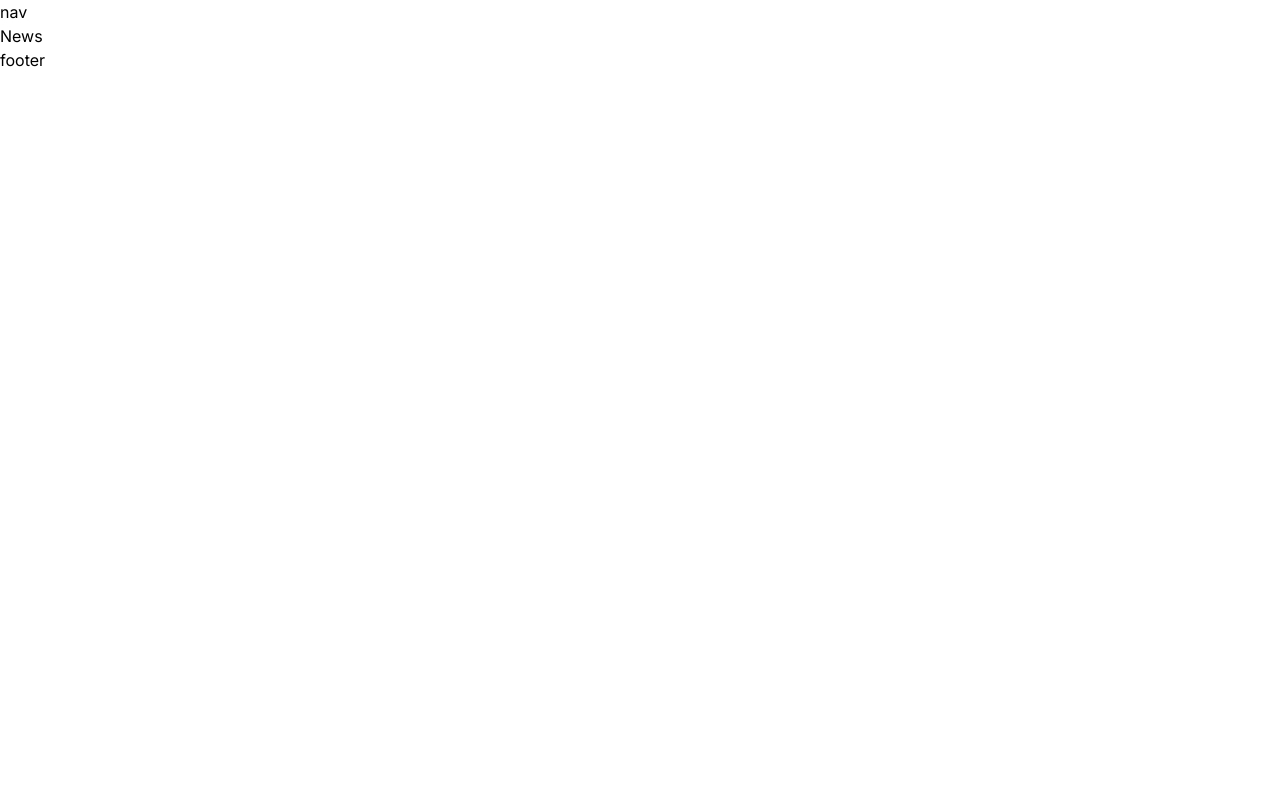
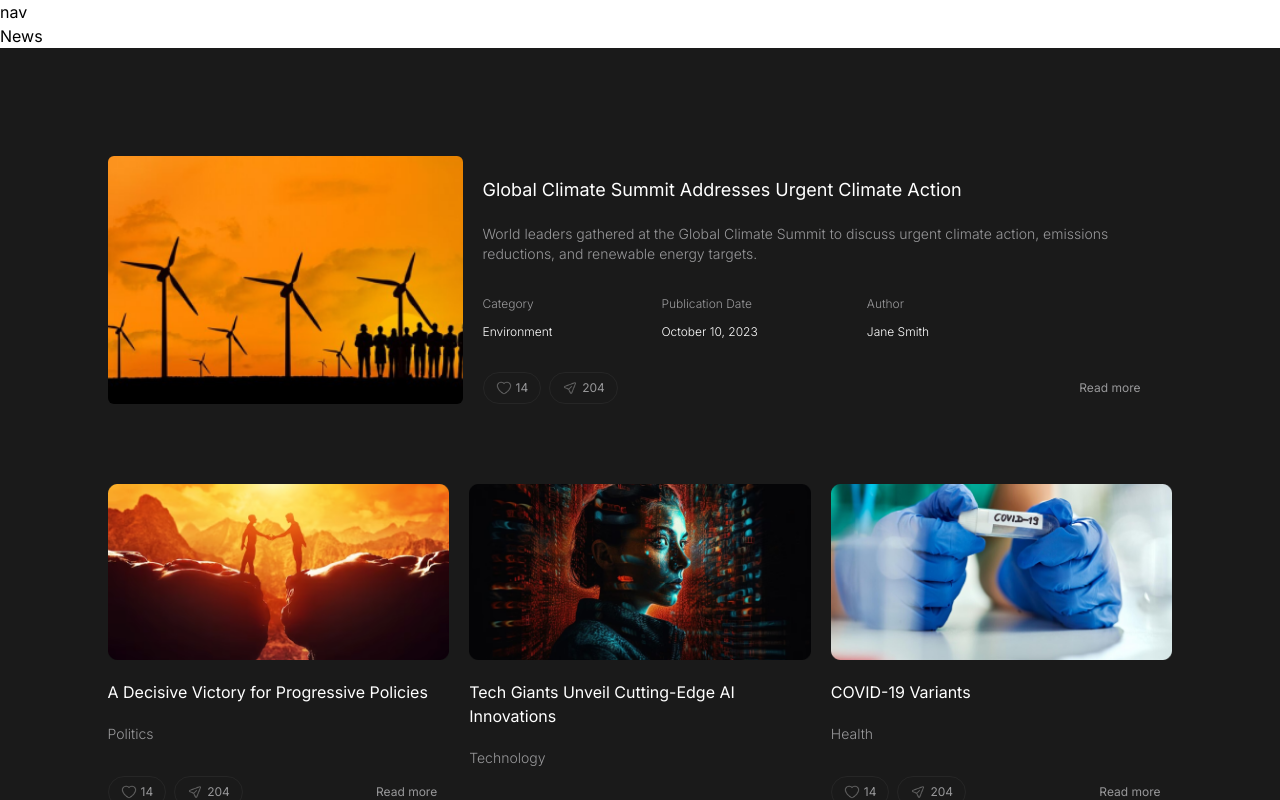
Before and after one commit to Batoul7/Graduation-Project, a React (Vite) app: page /news in a window 1280 px wide. Shown: the top 800 px of the page. Built offline with nearby package versions, Linux system fonts and the light colour scheme.

Commit message:
Latest Blogs Component

```diff
--- a/src/App.css
+++ b/src/App.css
@@ -554,48 +554,38 @@ video {
   display: none;
 }
 
-.fixed {
-  position: fixed;
+.container {
+  width: 100%;
 }
 
-.absolute {
-  position: absolute;
+@media (min-width: 640px) {
+  .container {
+    max-width: 640px;
+  }
 }
 
-.relative {
-  position: relative;
+@media (min-width: 768px) {
+  .container {
+    max-width: 768px;
+  }
 }
 
-.left-1\/2 {
-  left: 50%;
+@media (min-width: 1024px) {
+  .container {
+    max-width: 1024px;
+  }
 }
 
-.top-0 {
-  top: 0px;
+@media (min-width: 1280px) {
+  .container {
+    max-width: 1280px;
+  }
 }
 
-.top-1\/2 {
-  top: 50%;
-}
-
-.left-0 {
-  left: 0px;
-}
-
-.right-6 {
-  right: 1.5rem;
-}
-
-.top-6 {
-  top: 1.5rem;
-}
-
-.z-40 {
-  z-index: 40;
-}
-
-.z-50 {
-  z-index: 50;
+@media (min-width: 1536px) {
+  .container {
+    max-width: 1536px;
+  }
 }
 
 .col-span-3 {
@@ -607,16 +597,24 @@ video {
   margin-right: auto;
 }
 
+.mb-10 {
+  margin-bottom: 2.5rem;
+}
+
+.mt-5 {
+  margin-top: 1.25rem;
+}
+
+.mt-8 {
+  margin-top: 2rem;
+}
+
 .mt-\[-22px\] {
   margin-top: -22px;
 }
 
 .mt-\[27px\] {
   margin-top: 27px;
-}
-
-.mt-6 {
-  margin-top: 1.5rem;
 }
 
 .flex {
@@ -627,16 +625,32 @@ video {
   display: grid;
 }
 
-.hidden {
-  display: none;
+.h-4 {
+  height: 1rem;
 }
 
-.h-screen {
-  height: 100vh;
+.h-auto {
+  height: auto;
 }
 
-.w-\[168px\] {
-  width: 168px;
+.h-full {
+  height: 100%;
+}
+
+.max-h-\[350px\] {
+  max-height: 350px;
+}
+
+.max-h-\[400px\] {
+  max-height: 400px;
+}
+
+.min-h-\[400px\] {
+  min-height: 400px;
+}
+
+.w-4 {
+  width: 1rem;
 }
 
 .w-fit {
@@ -648,30 +662,6 @@ video {
   width: 100%;
 }
 
-.w-\[120px\] {
-  width: 120px;
-}
-
-.-translate-x-2\/4 {
-  --tw-translate-x: -50%;
-  transform: translate(var(--tw-translate-x), var(--tw-translate-y)) rotate(var(--tw-rotate)) skewX(var(--tw-skew-x)) skewY(var(--tw-skew-y)) scaleX(var(--tw-scale-x)) scaleY(var(--tw-scale-y));
-}
-
-.-translate-x-full {
-  --tw-translate-x: -100%;
-  transform: translate(var(--tw-translate-x), var(--tw-translate-y)) rotate(var(--tw-rotate)) skewX(var(--tw-skew-x)) skewY(var(--tw-skew-y)) scaleX(var(--tw-scale-x)) scaleY(var(--tw-scale-y));
-}
-
-.-translate-y-2\/4 {
-  --tw-translate-y: -50%;
-  transform: translate(var(--tw-translate-x), var(--tw-translate-y)) rotate(var(--tw-rotate)) skewX(var(--tw-skew-x)) skewY(var(--tw-skew-y)) scaleX(var(--tw-scale-x)) scaleY(var(--tw-scale-y));
-}
-
-.translate-x-0 {
-  --tw-translate-x: 0px;
-  transform: translate(var(--tw-translate-x), var(--tw-translate-y)) rotate(var(--tw-rotate)) skewX(var(--tw-skew-x)) skewY(var(--tw-skew-y)) scaleX(var(--tw-scale-x)) scaleY(var(--tw-scale-y));
-}
-
 .grid-cols-1 {
   grid-template-columns: repeat(1, minmax(0, 1fr));
 }
@@ -680,8 +670,24 @@ video {
   flex-direction: column;
 }
 
+.flex-wrap {
+  flex-wrap: wrap;
+}
+
+.items-start {
+  align-items: flex-start;
+}
+
 .items-center {
   align-items: center;
+}
+
+.items-stretch {
+  align-items: stretch;
+}
+
+.justify-start {
+  justify-content: flex-start;
 }
 
 .justify-center {
@@ -692,20 +698,28 @@ video {
   justify-content: space-between;
 }
 
+.gap-1 {
+  gap: 0.25rem;
+}
+
 .gap-10 {
   gap: 2.5rem;
+}
+
+.gap-2 {
+  gap: 0.5rem;
 }
 
 .gap-3 {
   gap: 0.75rem;
 }
 
+.gap-5 {
+  gap: 1.25rem;
+}
+
 .gap-\[7px\] {
   gap: 7px;
-}
-
-.gap-6 {
-  gap: 1.5rem;
 }
 
 .divide-x > :not([hidden]) ~ :not([hidden]) {
@@ -733,29 +747,25 @@ video {
   border-radius: 9999px;
 }
 
-.rounded-rad-10 {
-  border-radius: 10px;
+.rounded-lg {
+  border-radius: 0.5rem;
+}
+
+.rounded-md {
+  border-radius: 0.375rem;
 }
 
 .rounded-xl {
   border-radius: 0.75rem;
 }
 
-.rounded-lg {
-  border-radius: 0.5rem;
-}
-
 .border {
   border-width: 1px;
 }
 
-.border-b-2 {
-  border-bottom-width: 2px;
-}
-
-.border-myprimary-dark-20 {
+.border-\[\#262626\] {
   --tw-border-opacity: 1;
-  border-color: rgb(51 51 51 / var(--tw-border-opacity, 1));
+  border-color: rgb(38 38 38 / var(--tw-border-opacity, 1));
 }
 
 .border-neutral-800 {
@@ -763,8 +773,9 @@ video {
   border-color: rgb(38 38 38 / var(--tw-border-opacity, 1));
 }
 
-.border-transparent {
-  border-color: transparent;
+.bg-\[\#1A1A1A\] {
+  --tw-bg-opacity: 1;
+  background-color: rgb(26 26 26 / var(--tw-bg-opacity, 1));
 }
 
 .bg-myprimary-dark-08 {
@@ -777,51 +788,23 @@ video {
   background-color: rgb(26 26 26 / var(--tw-bg-opacity, 1));
 }
 
-.bg-myprimary-yellow-55 {
-  --tw-bg-opacity: 1;
-  background-color: rgb(255 209 26 / var(--tw-bg-opacity, 1));
+.object-cover {
+  -o-object-fit: cover;
+     object-fit: cover;
 }
 
-.bg-white {
-  --tw-bg-opacity: 1;
-  background-color: rgb(255 255 255 / var(--tw-bg-opacity, 1));
+.p-\[8\.4\%\] {
+  padding: 8.4%;
 }
 
-.bg-black {
-  --tw-bg-opacity: 1;
-  background-color: rgb(0 0 0 / var(--tw-bg-opacity, 1));
-}
-
-.bg-transparent {
-  background-color: transparent;
-}
-
-.bg-yellow-500 {
-  --tw-bg-opacity: 1;
-  background-color: rgb(234 179 8 / var(--tw-bg-opacity, 1));
-}
-
-.bg-opacity-90 {
-  --tw-bg-opacity: 0.9;
-}
-
-.p-5 {
-  padding: 1.25rem;
+.px-3 {
+  padding-left: 0.75rem;
+  padding-right: 0.75rem;
 }
 
 .px-4 {
   padding-left: 1rem;
   padding-right: 1rem;
-}
-
-.px-6 {
-  padding-left: 1.5rem;
-  padding-right: 1.5rem;
-}
-
-.px-\[162px\] {
-  padding-left: 162px;
-  padding-right: 162px;
 }
 
 .px-\[30px\] {
@@ -834,19 +817,19 @@ video {
   padding-right: 50px;
 }
 
+.py-2 {
+  padding-top: 0.5rem;
+  padding-bottom: 0.5rem;
+}
+
 .py-20 {
   padding-top: 5rem;
   padding-bottom: 5rem;
 }
 
-.py-3\.5 {
-  padding-top: 14px;
-  padding-bottom: 14px;
-}
-
-.py-6 {
-  padding-top: 1.5rem;
-  padding-bottom: 1.5rem;
+.py-5 {
+  padding-top: 1.25rem;
+  padding-bottom: 1.25rem;
 }
 
 .py-\[10px\] {
@@ -854,32 +837,29 @@ video {
   padding-bottom: 10px;
 }
 
-.py-5 {
-  padding-top: 1.25rem;
-  padding-bottom: 1.25rem;
-}
-
-.px-5 {
-  padding-left: 1.25rem;
-  padding-right: 1.25rem;
-}
-
-.py-2 {
-  padding-top: 0.5rem;
-  padding-bottom: 0.5rem;
-}
-
-.py-4 {
-  padding-top: 1rem;
-  padding-bottom: 1rem;
+.pb-10 {
+  padding-bottom: 2.5rem;
 }
 
 .pb-\[30px\] {
   padding-bottom: 30px;
 }
 
+.text-left {
+  text-align: left;
+}
+
 .text-center {
   text-align: center;
+}
+
+.font-inter {
+  font-family: var(--inter-font);
+}
+
+.text-base {
+  font-size: 1rem;
+  line-height: 1.5rem;
 }
 
 .text-lg {
@@ -887,27 +867,32 @@ video {
   line-height: 1.75rem;
 }
 
+.text-sm {
+  font-size: 0.875rem;
+  line-height: 1.25rem;
+}
+
 .text-xl {
   font-size: 1.25rem;
   line-height: 1.75rem;
 }
 
-.text-2xl {
-  font-size: 1.5rem;
-  line-height: 2rem;
+.text-xs {
+  font-size: 0.75rem;
+  line-height: 1rem;
 }
 
-.text-3xl {
-  font-size: 1.875rem;
-  line-height: 2.25rem;
+.font-light {
+  font-weight: 300;
 }
 
 .font-medium {
   font-weight: 500;
 }
 
-.capitalize {
-  text-transform: capitalize;
+.text-\[\#98989A\] {
+  --tw-text-opacity: 1;
+  color: rgb(152 152 154 / var(--tw-text-opacity, 1));
 }
 
 .text-mysecondary-dark-40 {
@@ -920,37 +905,8 @@ video {
   color: rgb(255 255 255 / var(--tw-text-opacity, 1));
 }
 
-.text-black {
-  --tw-text-opacity: 1;
-  color: rgb(0 0 0 / var(--tw-text-opacity, 1));
-}
-
-.shadow-lg {
-  --tw-shadow: 0 10px 15px -3px rgb(0 0 0 / 0.1), 0 4px 6px -4px rgb(0 0 0 / 0.1);
-  --tw-shadow-colored: 0 10px 15px -3px var(--tw-shadow-color), 0 4px 6px -4px var(--tw-shadow-color);
-  box-shadow: var(--tw-ring-offset-shadow, 0 0 #0000), var(--tw-ring-shadow, 0 0 #0000), var(--tw-shadow);
-}
-
 .filter {
   filter: var(--tw-blur) var(--tw-brightness) var(--tw-contrast) var(--tw-grayscale) var(--tw-hue-rotate) var(--tw-invert) var(--tw-saturate) var(--tw-sepia) var(--tw-drop-shadow);
-}
-
-.transition-all {
-  transition-property: all;
-  transition-timing-function: cubic-bezier(0.4, 0, 0.2, 1);
-  transition-duration: 150ms;
-}
-
-.transition {
-  transition-property: color, background-color, border-color, text-decoration-color, fill, stroke, opacity, box-shadow, transform, filter, -webkit-backdrop-filter;
-  transition-property: color, background-color, border-color, text-decoration-color, fill, stroke, opacity, box-shadow, transform, filter, backdrop-filter;
-  transition-property: color, background-color, border-color, text-decoration-color, fill, stroke, opacity, box-shadow, transform, filter, backdrop-filter, -webkit-backdrop-filter;
-  transition-timing-function: cubic-bezier(0.4, 0, 0.2, 1);
-  transition-duration: 150ms;
-}
-
-.duration-75 {
-  transition-duration: 75ms;
 }
 
 :root {
@@ -968,54 +924,108 @@ body {
   font-family: var(--inter-font);
 }
 
-.hover\:bg-yellow-600:hover {
-  --tw-bg-opacity: 1;
-  background-color: rgb(202 138 4 / var(--tw-bg-opacity, 1));
+@media (min-width: 640px) {
+  .sm\:min-w-\[350px\] {
+    min-width: 350px;
+  }
+
+  .sm\:min-w-\[400px\] {
+    min-width: 400px;
+  }
+
+  .sm\:max-w-\[300px\] {
+    max-width: 300px;
+  }
+
+  .sm\:max-w-\[350px\] {
+    max-width: 350px;
+  }
+
+  .sm\:max-w-\[400px\] {
+    max-width: 400px;
+  }
+
+  .sm\:max-w-\[500px\] {
+    max-width: 500px;
+  }
+
+  .sm\:max-w-\[0px\] {
+    max-width: 0px;
+  }
+
+  .sm\:max-w-\[700px\] {
+    max-width: 700px;
+  }
+
+  .sm\:max-w-\[6000px\] {
+    max-width: 6000px;
+  }
+
+  .sm\:grid-cols-2 {
+    grid-template-columns: repeat(2, minmax(0, 1fr));
+  }
+
+  .sm\:p-0 {
+    padding: 0px;
+  }
 }
 
-.group:hover .group-hover\:border-white {
-  --tw-border-opacity: 1;
-  border-color: rgb(255 255 255 / var(--tw-border-opacity, 1));
-}
+@media (min-width: 768px) {
+  .md\:min-w-\[450px\] {
+    min-width: 450px;
+  }
 
-.group:hover .group-hover\:text-white {
-  --tw-text-opacity: 1;
-  color: rgb(255 255 255 / var(--tw-text-opacity, 1));
-}
+  .md\:max-w-\[400px\] {
+    max-width: 400px;
+  }
 
-@media (min-width: 640px) {
-  .sm\:grid-cols-2 {
-    grid-template-columns: repeat(2, minmax(0, 1fr));
+  .md\:max-w-\[450px\] {
+    max-width: 450px;
+  }
+
+  .md\:grid-cols-3 {
+    grid-template-columns: repeat(3, minmax(0, 1fr));
+  }
+
+  .md\:flex-row {
+    flex-direction: row;
+  }
+
+  .md\:px-5 {
+    padding-left: 1.25rem;
+    padding-right: 1.25rem;
+  }
+
+  .md\:text-base {
+    font-size: 1rem;
+    line-height: 1.5rem;
+  }
+
+  .md\:text-sm {
+    font-size: 0.875rem;
+    line-height: 1.25rem;
   }
 }
 
 @media (min-width: 1024px) {
-  .lg\:block {
-    display: block;
+  .lg\:w-1\/3 {
+    width: 33.333333%;
   }
 
-  .lg\:flex {
-    display: flex;
+  .lg\:w-2\/3 {
+    width: 66.666667%;
   }
 
-  .lg\:hidden {
-    display: none;
+  .lg\:min-w-\[600px\] {
+    min-width: 600px;
+  }
+
+  .lg\:max-w-\[600px\] {
+    max-width: 600px;
   }
 
   .lg\:grid-cols-3 {
     grid-template-columns: repeat(3, minmax(0, 1fr));
-  }
-
-  .lg\:flex-row {
-    flex-direction: row;
-  }
-
-  .lg\:gap-10 {
-    gap: 2.5rem;
-  }
-
-  .lg\:gap-4 {
-    gap: 1rem;
   }
 
   .lg\:divide-x > :not([hidden]) ~ :not([hidden]) {
@@ -1029,4 +1039,20 @@ body {
     border-top-width: calc(2px * calc(1 - var(--tw-divide-y-reverse)));
     border-bottom-width: calc(2px * var(--tw-divide-y-reverse));
   }
+
+  .lg\:text-base {
+    font-size: 1rem;
+    line-height: 1.5rem;
+  }
+
+  .lg\:text-lg {
+    font-size: 1.125rem;
+    line-height: 1.75rem;
+  }
 }
+
+@media (min-width: 1280px) {
+  .xl\:max-w-\[600px\] {
+    max-width: 600px;
+  }
+}
--- /dev/null
+++ b/src/components/LatestBlogs/LatestBlogs.tsx
@@ -0,0 +1,122 @@
+import { useDispatch, useSelector } from "react-redux";
+import { RootState } from "../../redux/store";
+import { useEffect } from "react";
+import { last4blogs } from "../../redux/slice/BlogSlice";
+import like from "../../assets/images/common/reaction-dark.png";
+import share from "../../assets/images/common/send.png";
+
+const LatestBlogs = () => {
+  const dispatch = useDispatch();
+  const last4Blogs = useSelector(
+    (state: RootState) => state.newsBlog.last4Blogs
+  );
+
+  useEffect(() => {
+    dispatch(last4blogs());
+  }, [dispatch]);
+
+  return (
+    <div className="p-[8.4%] bg-[#1A1A1A]">
+      <div className="container mx-auto justify-center items-center">
+        <div className="flex mb-10 pb-10 flex-col md:flex-row items-stretch">
+          <div className="w-full lg:w-1/3">
+            <img
+              src={last4Blogs[0]?.cover}
+              alt={last4Blogs[0]?.title}
+              className="w-full h-full object-cover rounded-md"
+            />
+          </div>
+          <div className="sm:p-0 md:px-5 mt-5  lg:w-2/3">
+            <h2 className="text-base xs:text-sm md:text-base lg:text-lg text-white">
+              {last4Blogs[0]?.title}
+            </h2>
+            <p className="font-inter text-sm font-light text-left text-[#98989A] mt-5">
+              {last4Blogs[0]?.desc}
+            </p>
+            <div className="w-2/2 lg:w-2/3 flex flex-wrap justify-between gap-5 mt-8">
+              <div className="flex flex-col gap-3">
+                <p className="text-xs text-[#98989A] font-light">Category</p>
+                <p className="text-xs text-white font-light">
+                  {last4Blogs[0]?.category}
+                </p>
+              </div>
+              <div className="flex flex-col gap-3">
+                <p className="text-xs text-[#98989A] font-light">
+                  Publication Date
+                </p>
+                <p className="text-xs text-white font-light">
+                  {last4Blogs[0]?.date}
+                </p>
+              </div>
+              <div className="flex flex-col gap-3">
+                <p className="text-xs text-[#98989A] font-light">Author</p>
+                <p className="text-xs text-white font-light">
+                  {last4Blogs[0]?.author}
+                </p>
+              </div>
+            </div>
+            <div className="flex justify-between mt-8">
+              <div className="gap-2 flex">
+                <button className="text-[#98989A] justify-center items-center text-xs flex gap-1 border border-[#262626] px-3 bg-[#1A1A1A] rounded-full">
+                  <img src={like} className="w-4 h-4" alt="" />
+                  {last4Blogs[0]?.reactions}
+                </button>
+                <button className="text-[#98989A] justify-center items-center text-xs flex gap-1 border border-[#262626] px-3 bg-[#1A1A1A] rounded-full">
+                  <img src={share} className="w-4 h-4" alt="" />
+                  {last4Blogs[0]?.shares}{" "}
+                </button>
+              </div>
+              <button className="text-[#98989A] text-xs justify-center items-center rounded-lg py-2 px-3">
+                Read more
+              </button>
+            </div>
+          </div>
+        </div>
+
+        <div className="grid xs:grid-cols-1 sm:grid-cols-2 md:grid-cols-3 gap-5 items-center mx-auto justify-center">
+          {last4Blogs.map((blog, index) =>
+            index !== 0 ? (
+              <div
+                className="w-full min-h-[400px] sm:max-w-[350px] md:max-w-[450px] lg:max-w-[600px] xl:max-w-[600px] items-center mx-auto justify-center"
+                key={index}
+              >
+                <div className="">
+                  <img
+                    src={blog.cover}
+                    alt={blog.title}
+                    className="w-full h-auto object-cover rounded-md"
+                  />
+                </div>
+                <div className="py-5">
+                  <h2 className="text-base xs:text-sm md:text-sm lg:text-base text-white">
+                    {blog.title}
+                  </h2>
+                  <p className="font-inter text-sm font-light text-left text-[#98989A] mt-5">
+                    {blog?.category}
+                  </p>
+                  <div className="flex justify-between mt-8">
+              <div className="gap-2 flex">
+                <button className="text-[#98989A] justify-center items-center text-xs flex gap-1 border border-[#262626] px-3 bg-[#1A1A1A] rounded-full">
+                  <img src={like} className="w-4 h-4" alt="" />
+                  {last4Blogs[0]?.reactions}
+                </button>
+                <button className="text-[#98989A] justify-center items-center text-xs flex gap-1 border border-[#262626] px-3 bg-[#1A1A1A] rounded-full">
+                  <img src={share} className="w-4 h-4" alt="" />
+                  {last4Blogs[0]?.shares}{" "}
+                </button>
+              </div>
+              <button className="text-[#98989A] text-xs justify-center items-center rounded-lg py-2 px-3">
+                Read more
+              </button>
+            </div>
+                </div>
+              </div>
+            ) : null
+          )}
+        </div>
+      </div>
+    </div>
+  );
+};
+
+export default LatestBlogs;
--- a/src/pages/NewsPage.tsx
+++ b/src/pages/NewsPage.tsx
@@ -1,5 +1,7 @@
 // import { useSelector} from 'react-redux';
 // import { RootState } from "../redux/store";
+
+import LatestBlogs from "../components/LatestBlogs/LatestBlogs";
 
 export default function NewsPage() {
 
@@ -8,6 +10,7 @@ export default function NewsPage() {
   return (
     <div>
       News
+      <LatestBlogs />
     </div>
   )
 }
--- a/src/redux/slice/BlogSlice.ts
+++ b/src/redux/slice/BlogSlice.ts
@@ -63,4 +63,4 @@ const blogSlice = createSlice({
 })
 
 export const BlogsReducer = blogSlice.reducer
-export const { addBlog, removeBlog, filterByCategory, filterByAuthor } = blogSlice.actions
+export const { addBlog, removeBlog, filterByCategory, filterByAuthor, last4blogs } = blogSlice.actions
```
